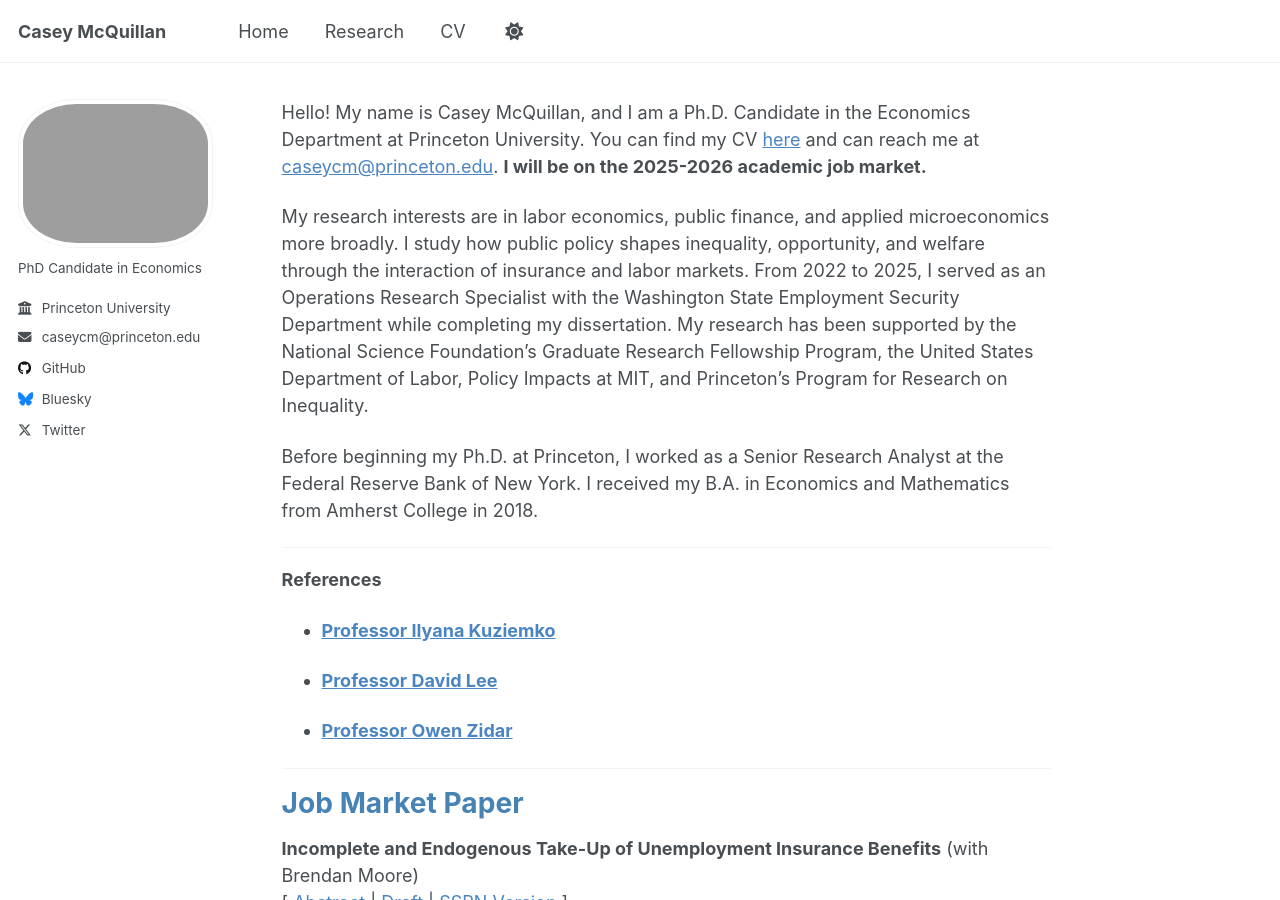
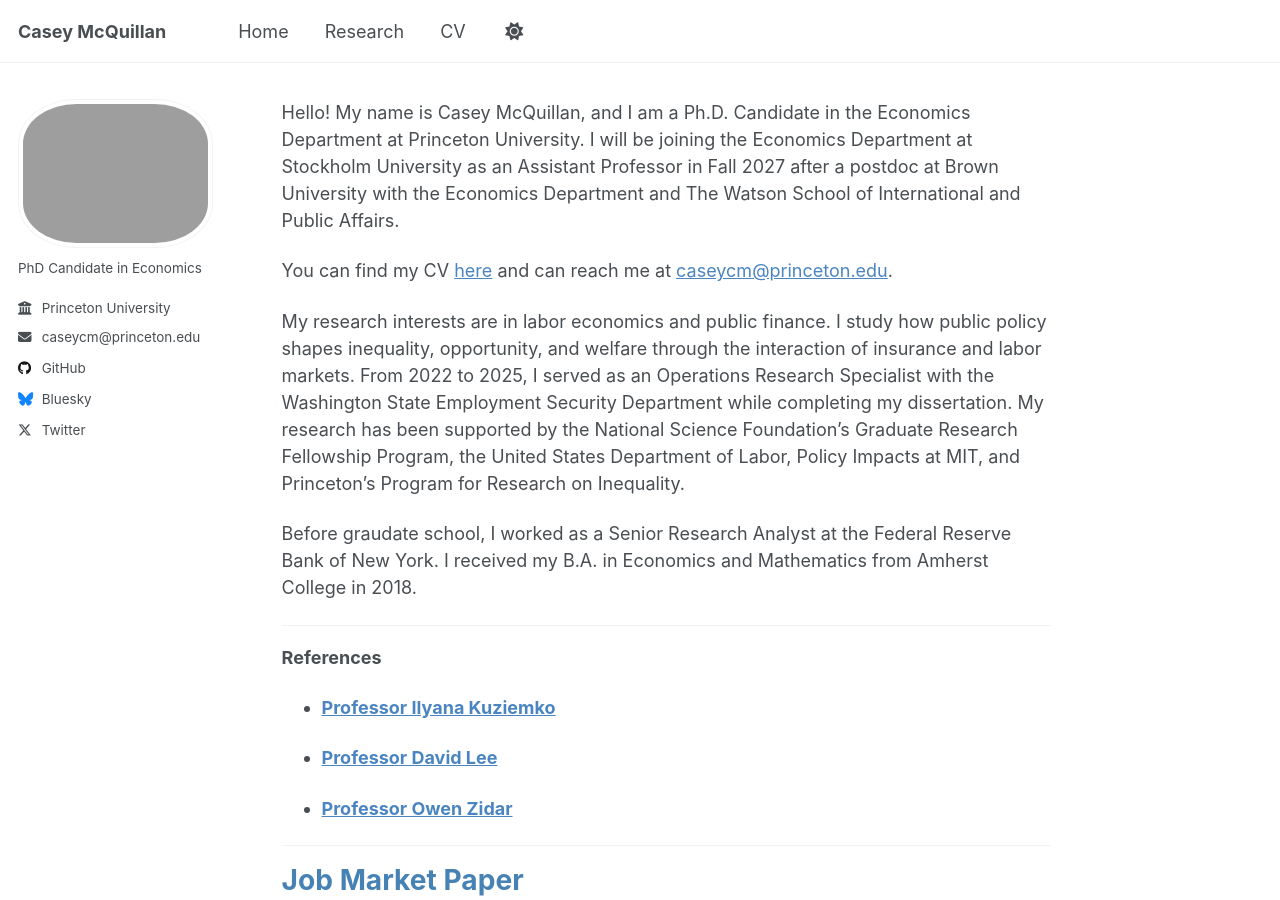
Before and after one commit to casey-mcquillan/casey-mcquillan.github.io, a Jekyll site: the page built from _pages/about.md, in a window 1280 px wide and 900 px high. Built offline with Jekyll 4.4.1, drawn with Linux system fonts in a browser that asks for light colours.

Commit message:
Add Stockholm and Brown

```diff
--- a/_pages/about.md
+++ b/_pages/about.md
@@ -5,12 +5,15 @@ author_profile: true
 
 ---
 
-Hello! My name is Casey McQuillan, and I am a Ph.D. Candidate in the Economics Department at Princeton University.  You can find my CV [here](https://casey-mcquillan.github.io/files/CV_McQuillan.pdf){: target="_blank"  rel="noopener noreferrer" .paper-link} and can reach me at [caseycm@princeton.edu](mailto:caseycm@princeton.edu). **I will be on the 2025-2026 academic job market.**
+Hello! My name is Casey McQuillan, and I am a Ph.D. Candidate in the Economics Department at Princeton University. I will be joining the Economics Department at Stockholm University as an Assistant Professor in Fall 2027 after a postdoc at Brown University with the Economics Department and The Watson School of International and Public Affairs.
 
 
-My research interests are in labor economics, public finance, and applied microeconomics more broadly. I study how public policy shapes inequality, opportunity, and welfare through the interaction of insurance and labor markets. From 2022 to 2025, I served as an Operations Research Specialist with the Washington State Employment Security Department while completing my dissertation. My research has been supported by the National Science Foundation's Graduate Research Fellowship Program, the United States Department of Labor, Policy Impacts at MIT, and Princeton's Program for Research on Inequality.
+You can find my CV [here](https://casey-mcquillan.github.io/files/CV_McQuillan.pdf){: target="_blank"  rel="noopener noreferrer" .paper-link} and can reach me at [caseycm@princeton.edu](mailto:caseycm@princeton.edu).
 
-Before beginning my Ph.D. at Princeton, I worked as a Senior Research Analyst at the Federal Reserve Bank of New York. I received my B.A. in Economics and Mathematics from Amherst College in 2018.
+
+My research interests are in labor economics and public finance. I study how public policy shapes inequality, opportunity, and welfare through the interaction of insurance and labor markets. From 2022 to 2025, I served as an Operations Research Specialist with the Washington State Employment Security Department while completing my dissertation. My research has been supported by the National Science Foundation's Graduate Research Fellowship Program, the United States Department of Labor, Policy Impacts at MIT, and Princeton's Program for Research on Inequality.
+
+Before graudate school, I worked as a Senior Research Analyst at the Federal Reserve Bank of New York. I received my B.A. in Economics and Mathematics from Amherst College in 2018.
 
 ---
 
```
Also changed, not shown: 1 other file.
